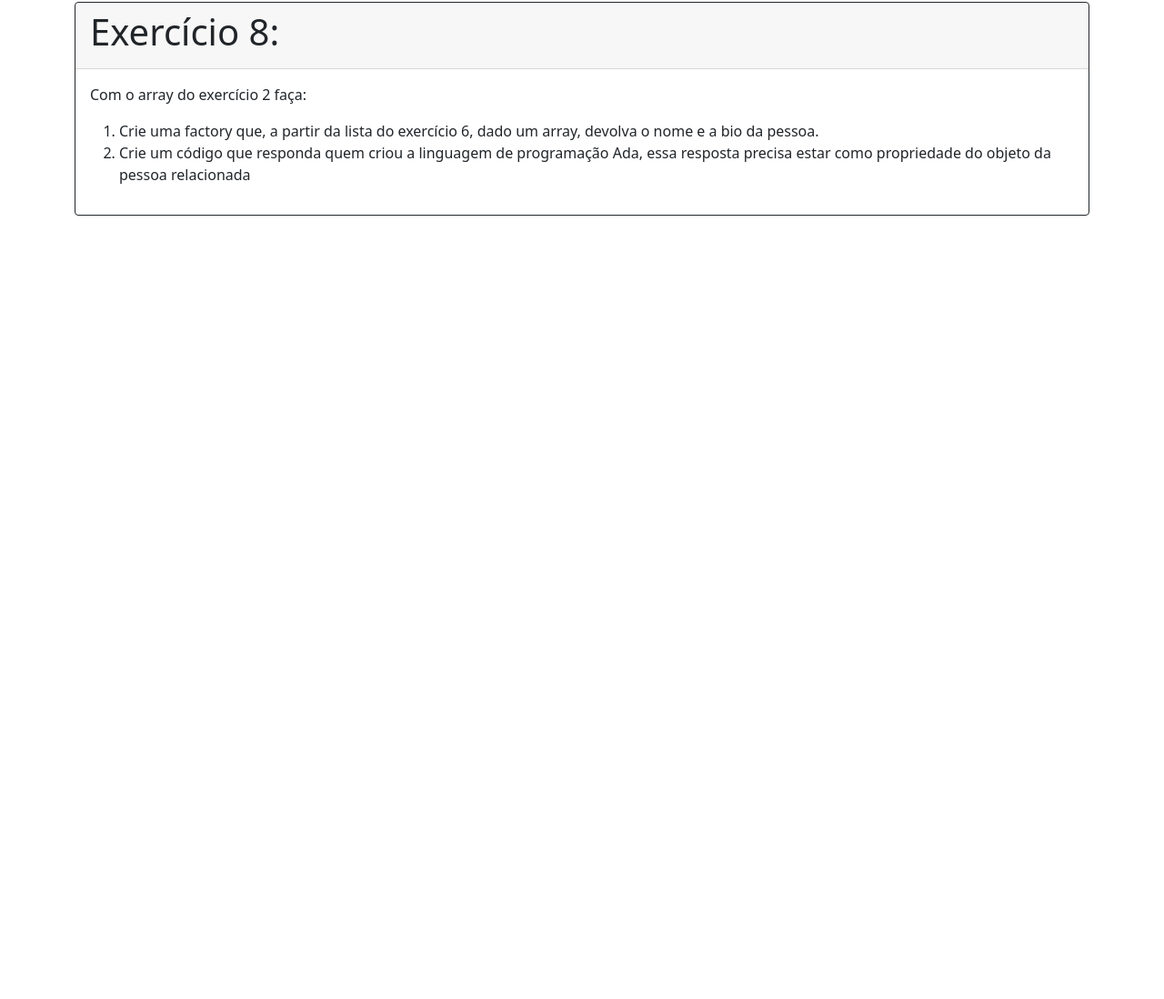
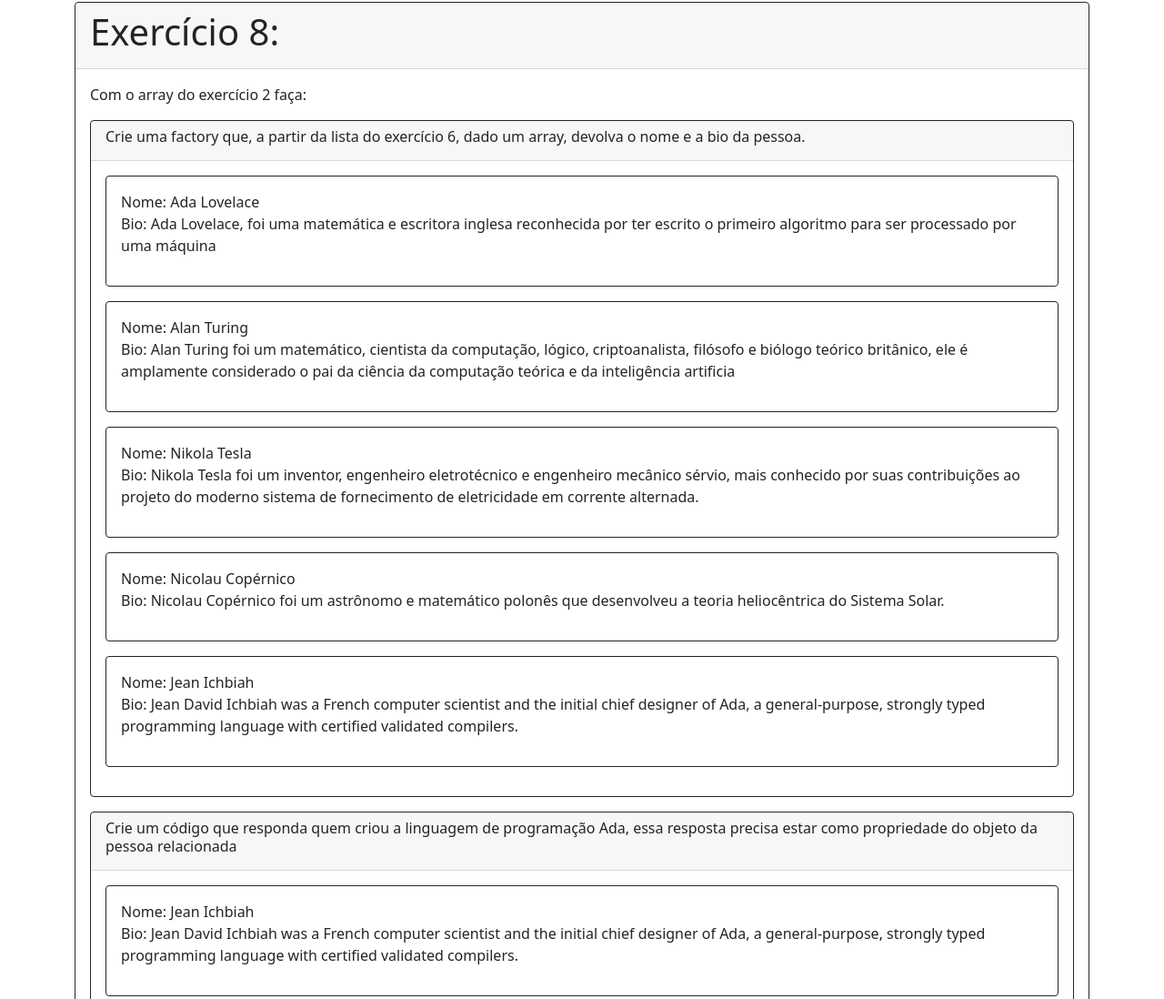
Before and after one commit to GabrielPradoC/helpperOrigins, a website built with webpack: page sprint-2/index.html in a window 1280 px wide. Shown: the part 1732-2830 px from the top of the page at 91% size. Before the commit the page ends 2017 px from the top, so only its background shows below. Built offline with nearby package versions, Linux system fonts and the light colour scheme.

Commit message:
Update exercise 8 files

```diff
--- a/sprint-2/index.html
+++ b/sprint-2/index.html
@@ -215,13 +215,18 @@
       <div id="exercise8">
         <div class="card border-dark">
           <div class="card-header"><h1>Exercício 8:</h1></div>
-          <div class="card-body">
+          <div id="exercise8-card-body"class="card-body">
             <p>Com o array do exercício 2 faça:</p>
-            <ol>
-              <li>Crie uma factory que, a partir da lista do exercício 6, dado um array, devolva o nome e a bio da pessoa.</li>
-              <li>Crie um código que responda quem criou a linguagem de programação Ada, essa resposta precisa estar como propriedade do objeto da pessoa relacionada</li>
-            </ol>
-            <p id="exercise8-output"></p>
+            <div class="card border-dark">
+              <div class="card-header"><h6>Crie uma factory que, a partir da lista do exercício 6, dado um array, devolva o nome e a bio da pessoa.</h6></div>
+              <div id="exercise8A-card-body" class="card-body">
+              </div>
+            </div>
+            <div class="card border-dark mt-3">
+              <div class="card-header"><h6>Crie um código que responda quem criou a linguagem de programação Ada, essa resposta precisa estar como propriedade do objeto da pessoa relacionada</h6></div>
+              <div id="exercise8B-card-body" class="card-body">
+              </div>
+            </div>
           </div>
         </div>
       </div>
--- a/sprint-2/src/exercise8-classes/AdaLovelace.ts
+++ b/sprint-2/src/exercise8-classes/AdaLovelace.ts
@@ -1,5 +1,8 @@
 import { Person } from "./Person";
 
+/**
+ * Subclasse da classe Pessoa com as informações de : Ada Lovelace
+ */
 export class AdaLovelace extends Person{
     constructor(){
         super();
--- a/sprint-2/src/exercise8-classes/AlanTuring.ts
+++ b/sprint-2/src/exercise8-classes/AlanTuring.ts
@@ -1,5 +1,8 @@
 import { Person } from "./Person";
 
+/**
+ * Subclasse da classe Pessoa com as informações de : Alan Turing
+ */
 export class AlanTuring extends Person{
     constructor(){
         super();
--- a/sprint-2/src/exercise8-classes/JeanIchbiah.ts
+++ b/sprint-2/src/exercise8-classes/JeanIchbiah.ts
@@ -1,5 +1,8 @@
 import { Person } from "./Person";
 
+/**
+ * Subclasse da classe Pessoa com as informações de : Jean Ichbiah
+ */
 export class JeanIchbiah extends Person{
     constructor(){
         super();
--- a/sprint-2/src/exercise8-classes/NicolauCopernico.ts
+++ b/sprint-2/src/exercise8-classes/NicolauCopernico.ts
@@ -1,5 +1,8 @@
 import { Person } from "./Person";
 
+/**
+ * Subclasse da classe Pessoa com as informações de : Nicolau Copérnico
+ */
 export class NicolauCopernico extends Person{
     constructor(){
         super();
--- a/sprint-2/src/exercise8-classes/NikolaTesla.ts
+++ b/sprint-2/src/exercise8-classes/NikolaTesla.ts
@@ -1,5 +1,8 @@
 import { Person } from "./Person";
 
+/**
+ * Subclasse da classe Pessoa com as informações de : Nikola Tesla
+ */
 export class NikolaTesla extends Person{
     constructor(){
         super();
--- a/sprint-2/src/exercise8-classes/Person.ts
+++ b/sprint-2/src/exercise8-classes/Person.ts
@@ -1,10 +1,15 @@
-import { PersonExercise8 } from "../Types";
-
+/**
+ * Classe base para objetos do tipo pessoa
+ */
 export class Person{
     protected name: string;
     protected bio: string;
 
-    public getPersonInfo(): PersonExercise8{
-        return {name: this.name, bio: this.bio};
+    /**
+     * Retorna uma string contendo o nome e a bio da pessoa desejada
+     * @returns String
+     */
+    public getPersonInfo(): string{
+        return `Nome: ${this.name}\nBio: ${this.bio}`
     }
 }
--- a/sprint-2/src/exercise8-classes/PersonFactory.ts
+++ b/sprint-2/src/exercise8-classes/PersonFactory.ts
@@ -5,7 +5,15 @@ import { NicolauCopernico } from "./NicolauCopernico";
 import { NikolaTesla } from "./NikolaTesla";
 import { Person } from "./Person";
 
+/**
+ * Classe factory para objetos do tipo pessoa
+ */
 export class PersonFactory{
+    /**
+     * Retorna uma instância da classe ligada ao nome informado
+     * @param personName Nome da pessoa
+     * @returns Instância da classe
+     */
     public static getPerson(personName: string): Person{
         if(personName === null){
             return null;
@@ -15,7 +23,7 @@ export class PersonFactory{
             return new AlanTuring();
         }else if(personName === 'Jean Ichbiah'){
             return new JeanIchbiah();
-        }else if(personName === 'Nicolau Copernico'){
+        }else if(personName === 'Nicolau Copérnico'){
             return new NicolauCopernico();
         }else if(personName === 'Nikola Tesla'){
             return new NikolaTesla();
--- a/sprint-2/src/exercise8A.ts
+++ b/sprint-2/src/exercise8A.ts
@@ -1,8 +1,68 @@
+import { Person as PersonType} from "./Types";
+import { Person as PersonClass } from "./exercise8-classes/Person";
 import { PersonFactory } from "./exercise8-classes/PersonFactory";
 
-const output = document.getElementById('exercise8-output') as HTMLParagraphElement;
-const a = PersonFactory.getPerson('Jean Ichbiah').getPersonInfo();
+export let personList: Array<PersonType> = [
+    {"id" : 1, "name": "Ada Lovelace", "bio" : "Ada Lovelace, foi uma matemática e escritora inglesa reconhecida por ter escrito o primeiro algoritmo para ser processado por uma máquina", isCreatorOfAda: false},
+    {"id" : 2, "name": "Alan Turing", "bio" : "Alan Turing foi um matemático, cientista da computação, lógico, criptoanalista, filósofo e biólogo teórico britânico, ele é amplamente considerado o pai da ciência da computação teórica e da inteligência artificia", isCreatorOfAda: false},
+    {"id" : 3, "name": "Nikola Tesla", "bio" : "Nikola Tesla foi um inventor, engenheiro eletrotécnico e engenheiro mecânico sérvio, mais conhecido por suas contribuições ao projeto do moderno sistema de fornecimento de eletricidade em corrente alternada.", isCreatorOfAda: false},
+    {"id" : 4, "name": "Nicolau Copérnico", "bio": "Nicolau Copérnico foi um astrônomo e matemático polonês que desenvolveu a teoria heliocêntrica do Sistema Solar.", isCreatorOfAda: false},
+    {"id" : 5, "name": "Jean Ichbiah", "bio": "Jean David Ichbiah was a French computer scientist and the initial chief designer of Ada, a general-purpose, strongly typed programming language with certified validated compilers.", isCreatorOfAda: true}
+]
 
-for(let key in a){
-    console.log(a[key])
+/**
+ * Classe responsável por criar e anexar cards relacionados a pessoas ao DOM
+ */
+export class PersonListHandler{
+    /**
+     * Mapeia um objeto do tipo pessoa para um card
+     * @param person Objeto do tipo pessoa
+     * @returns Card
+     */
+    private mapPersonToCard(person: PersonType): HTMLDivElement{
+        const cardDiv = document.createElement('div') as HTMLDivElement;
+        const cardBodyDiv  = document.createElement('div') as HTMLDivElement;
+        const cardBodyTextParagraph = document.createElement('p') as HTMLParagraphElement;
+        const desiredPerson: PersonClass = PersonFactory.getPerson(person.name);
+
+        cardDiv.className = 'card border-dark mb-3';
+        cardBodyDiv.className = 'card-body';
+        cardBodyTextParagraph.innerText = desiredPerson.getPersonInfo();
+        cardBodyDiv.appendChild(cardBodyTextParagraph);
+        cardDiv.appendChild(cardBodyDiv);
+        return cardDiv;
+    }
+
+    /**
+     * Mapeia um array de objetos do tipo pessoa para um array de cards
+     * @param personList Array de objetos do tipo pessoa
+     * @returns Array de cards
+     */
+    private mapPersonArrayToDivArray(personList: Array<PersonType>): Array<HTMLDivElement>{
+        return personList.map(this.mapPersonToCard);
+    }
+
+    /**
+     * Anexa os cards do array no elemento raiz
+     * @param rootElementId Elemento raiz
+     * @param cardElementArray Array contendo os cards
+     */
+    private appendCardElements(rootElementId: string, cardElementArray: Array<HTMLDivElement>): void{
+        const rootElement = document.getElementById(rootElementId);
+        rootElement.append(...cardElementArray)
+    };
+
+    /**
+     * Mapeia um array de objetos do tipo pessoa para cards e os anexa no elemento raiz com o id informado
+     * @param personList Array de objetos do tipo pessoa
+     * @param rootElementId Id do elemento raiz
+     */
+    public createPersonCardsAndAppend(personList: Array<PersonType>, rootElementId: string): void{
+        const cardArray: Array<HTMLDivElement> = this.mapPersonArrayToDivArray(personList);
+        this.appendCardElements(rootElementId, cardArray);
+    }
 }
+
+const outputHandler: PersonListHandler = new PersonListHandler();
+
+outputHandler.createPersonCardsAndAppend(personList, 'exercise8A-card-body');
--- a/sprint-2/src/exercise8B.ts
+++ b/sprint-2/src/exercise8B.ts
@@ -0,0 +1,8 @@
+import { Person } from "./Types";
+import { PersonListHandler, personList } from "./exercise8A";
+
+const creatorOfAda: Array<Person> = personList.filter((person: Person): boolean=> person.isCreatorOfAda);
+
+const outputHandler: PersonListHandler = new PersonListHandler();
+
+outputHandler.createPersonCardsAndAppend(creatorOfAda, 'exercise8B-card-body');
--- a/sprint-2/src/index.ts
+++ b/sprint-2/src/index.ts
@@ -1,3 +1,4 @@
 import './exercise5A';
 import './exercise5B';
 import './exercise8A';
+import './exercise8B';
```
Also changed, not shown: sprint-2/src/Types.ts (+6 -5 lines), sprint-2/dist/script.js.
